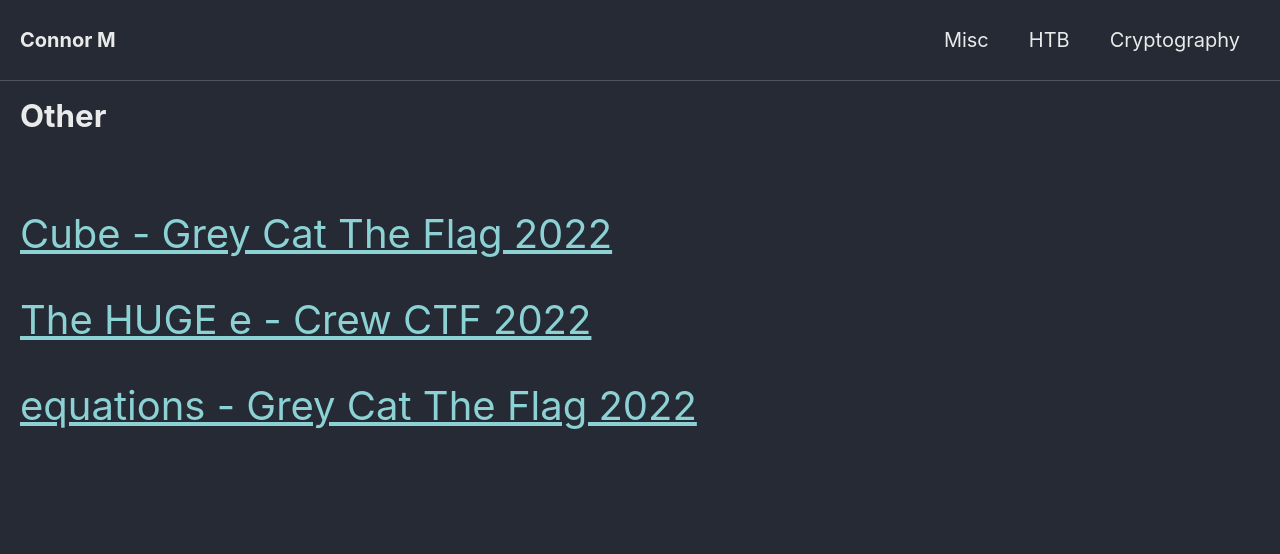
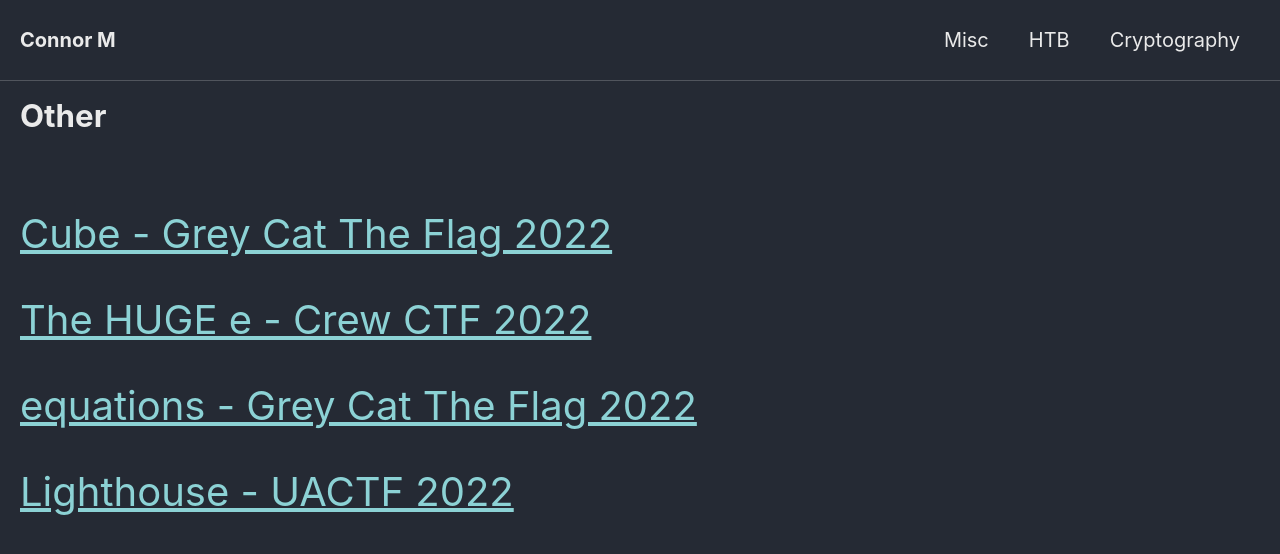
Before and after one commit to Connor-McCartney/Connor-McCartney.github.io, a Jekyll site: the page built from _pages/cryptography/other/other.md, in a window 1280 px wide. Shown: the top 554 px of the page. Built offline with Jekyll 4.4.1, drawn with Linux system fonts in a browser that asks for light colours; cached includes are drawn as plain includes.

Commit message:
Update other.md

```diff
--- a/_pages/cryptography/other/other.md
+++ b/_pages/cryptography/other/other.md
@@ -12,3 +12,6 @@ title: Other
 
 
 <span style="font-size:2em;">   [equations - Grey Cat The Flag 2022](/cryptography/other/equations-greyCTF-2022)       </span> <br>
+
+
+<span style="font-size:2em;">   [Lighthouse - UACTF 2022](/cryptography/other/Lighthouse-UACTF-2022)       </span> <br>
```
